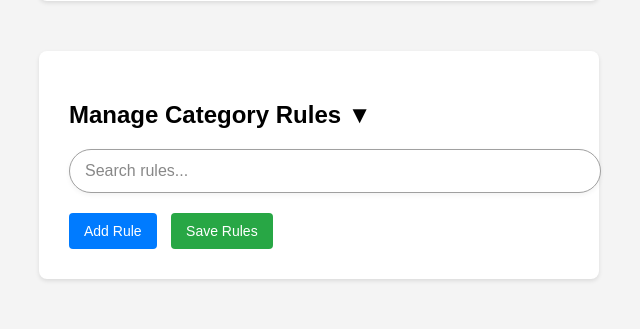
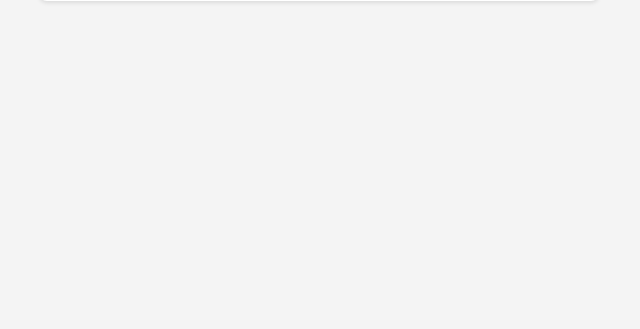
Before and after one commit to TheStoneRabbit/rabbit-budget, a Flask app: page / in a window 1280 px wide. Shown: the part 1318-1647 px from the top of the page, without its empty margins (321-961 px from the left). After the commit the page ends 1321 px from the top, so only its background shows below. Run offline with Flask 3, Linux system fonts and the light colour scheme.

Commit message:
whatever

```diff
--- a/templates/index.html
+++ b/templates/index.html
@@ -201,6 +201,43 @@
     </div>
 
     <script>
+        document.addEventListener('DOMContentLoaded', function() {
+            // Collapsible Headers
+            document.querySelectorAll('.collapsible-header').forEach(header => {
+                header.addEventListener('click', function() {
+                    const targetId = this.dataset.target;
+                    const targetContent = document.getElementById(targetId);
+                    const icon = this.querySelector('.collapse-icon');
+
+                    if (targetContent.style.display === 'none') {
+                        targetContent.style.display = 'block';
+                        icon.innerHTML = '&#9660;'; // Down arrow
+                    } else {
+                        targetContent.style.display = 'none';
+                        icon.innerHTML = '&#9658;'; // Right arrow
+                    }
+                });
+            });
+
+            // Initial collapse state (all open by default)
+            document.querySelectorAll('.collapsible-content').forEach(content => {
+                content.style.display = 'block'; // Start open
+            });
+
+            // Category Search
+            document.getElementById('category-search').addEventListener('keyup', function() {
+                const searchTerm = this.value.toLowerCase();
+                document.querySelectorAll('#categories-container .category-item').forEach(item => {
+                    const categoryName = item.querySelector('input[name="category-name"]').value.toLowerCase();
+                    if (categoryName.includes(searchTerm)) {
+                        item.style.display = 'flex';
+                    } else {
+                        item.style.display = 'none';
+                    }
+                });
+            });
+
+            // Add Category Button
             document.getElementById('add-category').addEventListener('click', function() {
                 const container = document.getElementById('categories-container');
                 const newItem = document.createElement('div');
@@ -213,16 +250,19 @@
                 container.appendChild(newItem);
             });
 
+            // Remove Category Button
             document.getElementById('categories-container').addEventListener('click', function(e) {
                 if (e.target.classList.contains('remove-category')) {
                     e.target.parentElement.remove();
                 }
             });
 
+            // Save Categories Button
             document.getElementById('save-categories').addEventListener('click', function() {
                 document.getElementById('category-form').dispatchEvent(new Event('submit', { cancelable: true }));
             });
 
+            // Category Form Submission
             document.getElementById('category-form').addEventListener('submit', function(e) {
                 e.preventDefault();
                 const categories = [];
@@ -248,57 +288,8 @@
                     }
                 });
             });
-    </script>
-    <div class="container">
-        <h2 class="collapsible-header" data-target="rules-content">Manage Category Rules <span class="collapse-icon">&#9660;</span></h2>
-        <div id="rules-content" class="collapsible-content">
-            <input type="text" id="rule-search" placeholder="Search rules...">
-            <form id="rules-form">
-                <div id="rules-container">
-                    <!-- Rules will be loaded here by JavaScript -->
-                </div>
-                <button type="button" id="add-rule">Add Rule</button>
-                <button type="button" id="save-rules">Save Rules</button>
-            </form>
-        </div>
-    </div>
 
-    <script>
-        document.getElementById('category-search').addEventListener('keyup', function() {
-            const searchTerm = this.value.toLowerCase();
-            document.querySelectorAll('#categories-container .category-item').forEach(item => {
-                const categoryName = item.querySelector('input[name="category-name"]').value.toLowerCase();
-                if (categoryName.includes(searchTerm)) {
-                    item.style.display = 'flex';
-                } else {
-                    item.style.display = 'none';
-                }
-            });
-        });
-
-        document.querySelectorAll('.collapsible-header').forEach(header => {
-            header.addEventListener('click', function() {
-                const targetId = this.dataset.target;
-                const targetContent = document.getElementById(targetId);
-                const icon = this.querySelector('.collapse-icon');
-
-                if (targetContent.style.display === 'none') {
-                    targetContent.style.display = 'block';
-                    icon.innerHTML = '&#9660;'; // Down arrow
-                } else {
-                    targetContent.style.display = 'none';
-                    icon.innerHTML = '&#9658;'; // Right arrow
-                }
-            });
-        });
-
-        // Initial collapse state
-        document.querySelectorAll('.collapsible-content').forEach(content => {
-            content.style.display = 'block'; // Start open
-        });
-
-        // ... existing script ...
-
+            // Rule Search
             document.getElementById('rule-search').addEventListener('keyup', function() {
                 const searchTerm = this.value.toLowerCase();
                 document.querySelectorAll('#rules-container .rule-item').forEach(item => {
@@ -312,8 +303,7 @@
                 });
             });
 
-        // Rules Editor
-        document.addEventListener('DOMContentLoaded', function() {
+            // Rules Editor - Load Rules
             fetch('/rules')
                 .then(response => response.json())
                 .then(rules => {
@@ -330,8 +320,8 @@
                         container.appendChild(newItem);
                     }
                 });
-        });
 
+            // Add Rule Button
             document.getElementById('add-rule').addEventListener('click', function() {
                 const container = document.getElementById('rules-container');
                 const newItem = document.createElement('div');
@@ -344,15 +334,20 @@
                 container.appendChild(newItem);
             });
 
+            // Remove Rule Button
             document.getElementById('rules-container').addEventListener('click', function(e) {
                 if (e.target.classList.contains('remove-rule')) {
                     e.target.parentElement.remove();
                 }
             });
 
+            // Save Rules Button
             document.getElementById('save-rules').addEventListener('click', function() {
                 document.getElementById('rules-form').dispatchEvent(new Event('submit', { cancelable: true }));
             });
+
+            // Rules Form Submission
+            document.getElementById('rules-form').addEventListener('submit', function(e) {
                 e.preventDefault();
                 const rules = {};
                 document.querySelectorAll('.rule-item').forEach(item => {
@@ -377,6 +372,7 @@
                     }
                 });
             });
+        });
     </script>
 </body>
 </html>
```
Lines whose indentation alone changed are shown as unchanged.
